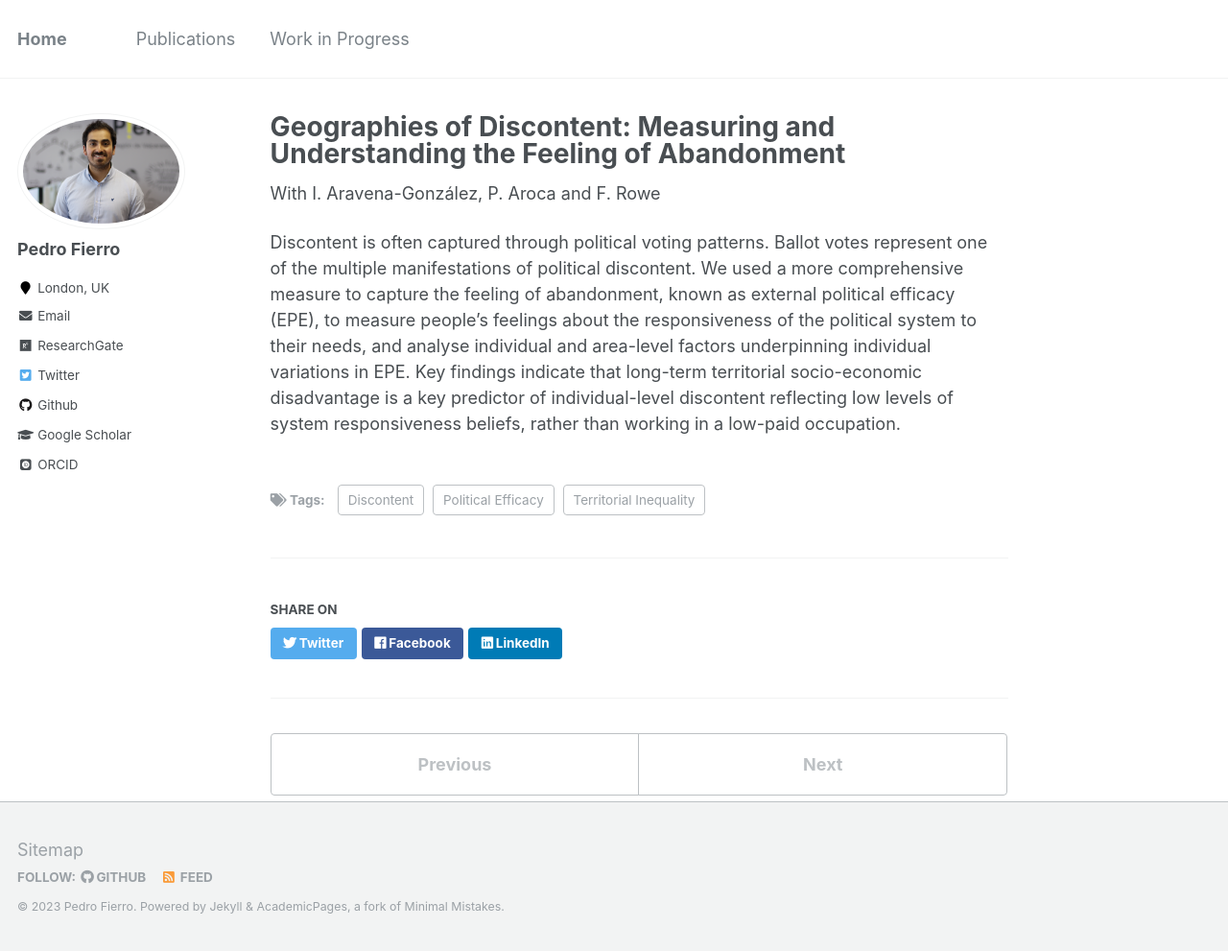
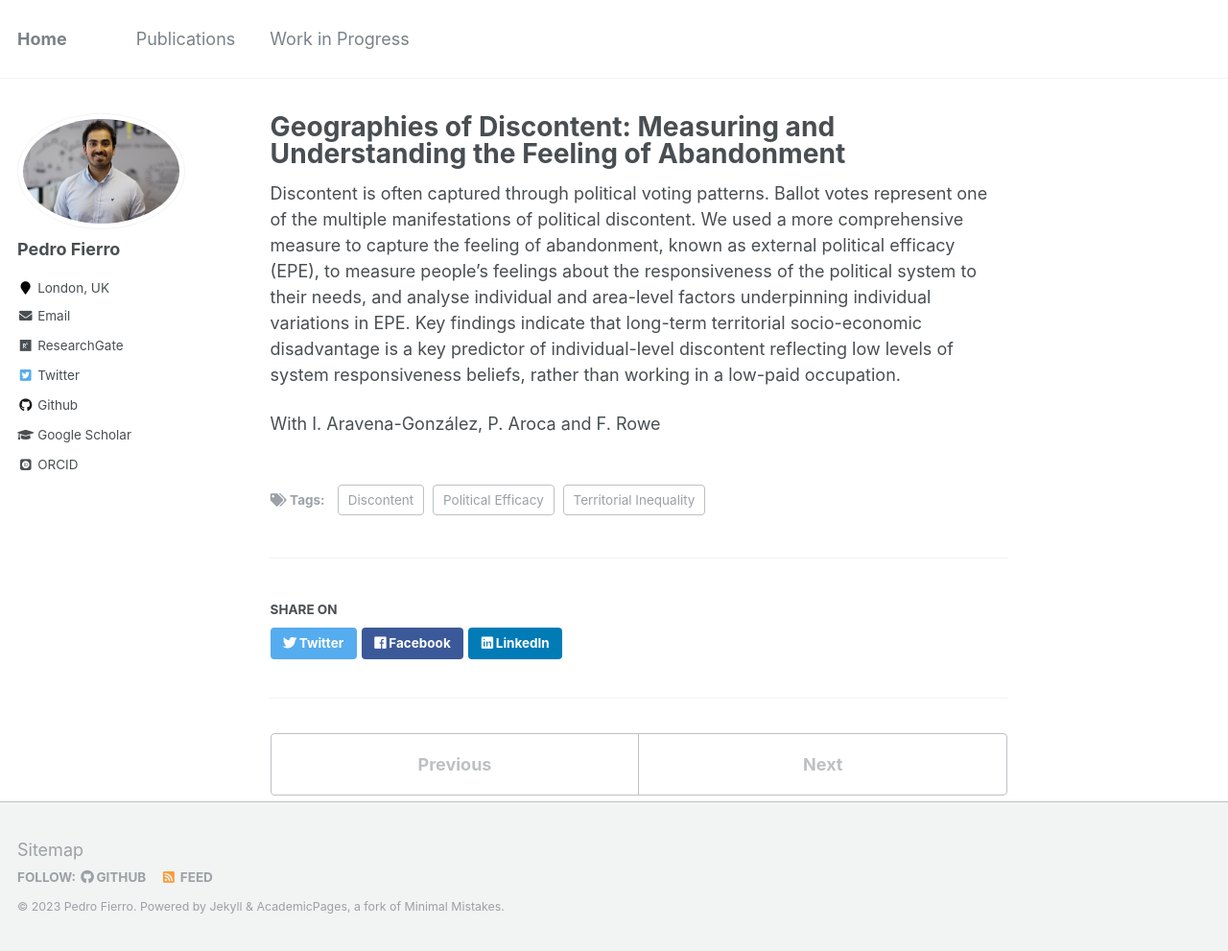
Before and after one commit to pedrofierroz87/pedrofierroz87.github.io, a Jekyll site: the page built from _posts/2013-08-14-blog-post-2.md, in a window 1280 px wide and 991 px high. Shown: the whole window at 96% size. Built offline with Jekyll 4.4.1, drawn with Linux system fonts in a browser that asks for light colours; some web fonts are replaced.

```diff
--- a/_posts/2013-08-14-blog-post-2.md
+++ b/_posts/2013-08-14-blog-post-2.md
@@ -7,6 +7,7 @@ tags:
   - Political Efficacy
   - Territorial Inequality
 ---
-With I. Aravena-González, P. Aroca and F. Rowe
 
 Discontent is often captured through political voting patterns. Ballot votes represent one of the multiple manifestations of political discontent. We used a more comprehensive measure to capture the feeling of abandonment, known as external political efficacy (EPE), to measure people’s feelings about the responsiveness of the political system to their needs, and analyse individual and area-level factors underpinning individual variations in EPE. Key findings indicate that long-term territorial socio-economic disadvantage is a key predictor of individual-level discontent reflecting low levels of system responsiveness beliefs, rather than working in a low-paid occupation.
+
+With I. Aravena-González, P. Aroca and F. Rowe
```
